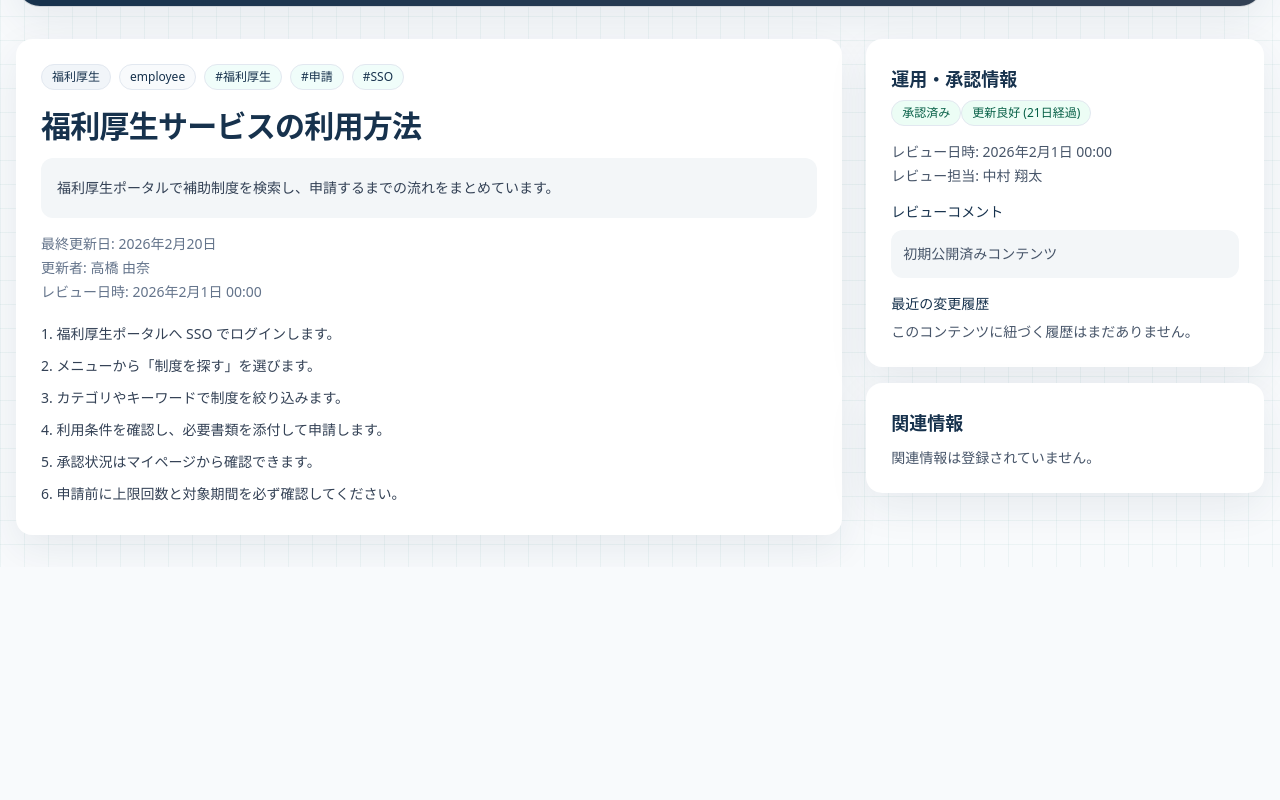
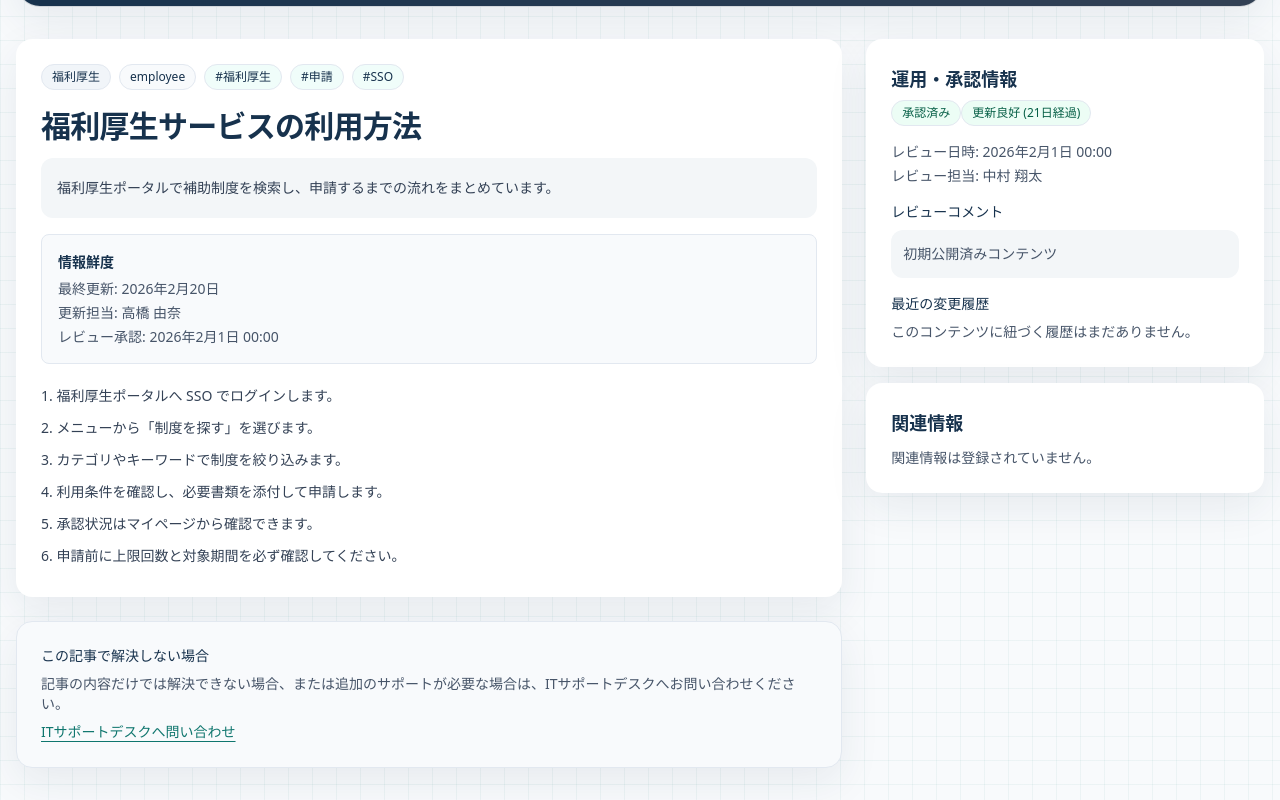
Before and after one commit to akira882/NaviDeskApp, a Next.js app: page /articles/benefits-usage in a window 1280 px wide. Shown: the part 272-1072 px from the top of the page. Before the commit the page ends 839 px from the top, so only its background shows below. Built offline with nearby package versions, Linux system fonts and the light colour scheme.

Commit message:
オーケストレーション体制に変更

```diff
--- a/app/components/ai-guide-client.tsx
+++ b/app/components/ai-guide-client.tsx
@@ -107,7 +107,10 @@ export function AiGuideClient({
                     </Link>
                   ))
                 ) : (
-                  <p className="text-sm text-slate-600">関連候補は見つかりませんでした。別キーワードで再検索してください。</p>
+                  <div className="space-y-2 text-sm text-slate-600">
+                    <p>関連候補は見つかりませんでした。別キーワードで再検索してください。</p>
+                    <Link href="/articles/helpdesk-contact" className="inline-block font-medium text-teal-700 underline underline-offset-4">ITサポートデスクへ問い合わせ</Link>
+                  </div>
                 )}
               </div>
             </>
--- a/app/components/article-detail-client.tsx
+++ b/app/components/article-detail-client.tsx
@@ -55,12 +55,26 @@ export function ArticleDetailClient({
             </div>
             <h2 className="text-xl font-semibold tracking-tight text-ink sm:text-2xl lg:text-3xl">{article.title}</h2>
             <p className="rounded-xl bg-surface-muted p-3 text-xs leading-6 text-slate-700 sm:p-4 sm:text-sm sm:leading-7">{article.summary}</p>
-            <div className="space-y-0.5 text-xs text-slate-500 sm:space-y-1 sm:text-sm">
-              <p>最終更新日: {formatDate(article.updatedAt)}</p>
-              <p>更新者: {userNameById[article.updatedBy] ?? "不明"}</p>
-              <p>レビュー日時: {formatDateTime(article.reviewedAt)}</p>
+            <div className="rounded-lg border border-slate-200 bg-slate-50 p-3 sm:p-4">
+              <h3 className="mb-2 text-sm font-semibold text-ink">情報鮮度</h3>
+              <div className="space-y-0.5 text-xs text-slate-600 sm:space-y-1 sm:text-sm">
+                <p>最終更新: {formatDate(article.updatedAt)}</p>
+                <p>更新担当: {userNameById[article.updatedBy] ?? "不明"}</p>
+                <p>レビュー承認: {formatDateTime(article.reviewedAt)}</p>
+              </div>
             </div>
             <div className="whitespace-pre-line text-xs leading-7 text-slate-700 sm:text-sm sm:leading-8">{article.content}</div>
+          </CardContent>
+        </Card>
+        <Card className="border-slate-200 bg-slate-50">
+          <CardContent className="space-y-2">
+            <p className="text-sm font-medium text-ink">この記事で解決しない場合</p>
+            <p className="text-xs leading-6 text-slate-600 sm:text-sm">
+              記事の内容だけでは解決できない場合、または追加のサポートが必要な場合は、ITサポートデスクへお問い合わせください。
+            </p>
+            <Link href="/articles/helpdesk-contact" className="inline-block text-sm font-medium text-teal-700 underline underline-offset-4">
+              ITサポートデスクへ問い合わせ
+            </Link>
           </CardContent>
         </Card>
       </article>
--- a/app/components/faq-search-client.tsx
+++ b/app/components/faq-search-client.tsx
@@ -76,6 +76,7 @@ export function FAQSearchClient({
               <div className="flex flex-wrap gap-2">
                 <Link href="/categories" className="font-medium text-teal-700 underline underline-offset-4">カテゴリから確認する</Link>
                 <Link href="/ai-guide" className="font-medium text-teal-700 underline underline-offset-4">AI案内で関連候補を見る</Link>
+                <Link href="/articles/helpdesk-contact" className="font-medium text-teal-700 underline underline-offset-4">ITサポートデスクへ問い合わせ</Link>
               </div>
             </CardContent>
           </Card>
--- a/app/components/home-client.tsx
+++ b/app/components/home-client.tsx
@@ -97,6 +97,7 @@ export function HomeClient({ categories }: { categories: Category[] }) {
                       <Link href="/tasks" className="text-sm font-medium text-teal-700 underline underline-offset-4">タスクハブを見る</Link>
                       <Link href="/categories" className="text-sm font-medium text-teal-700 underline underline-offset-4">カテゴリから探す</Link>
                       <Link href="/ai-guide" className="text-sm font-medium text-teal-700 underline underline-offset-4">AI案内を試す</Link>
+                      <Link href="/articles/helpdesk-contact" className="text-sm font-medium text-teal-700 underline underline-offset-4">ITサポートデスクへ問い合わせ</Link>
                     </div>
                   </div>
                 )
@@ -130,8 +131,8 @@ export function HomeClient({ categories }: { categories: Category[] }) {
         <Card>
           <CardContent className="space-y-3 sm:space-y-4">
             <div className="flex items-center justify-between">
-              <h2 className="text-base font-semibold text-ink sm:text-lg">最近更新された重要情報</h2>
-              <Badge className="bg-slate-50 text-xs">運用優先</Badge>
+              <h2 className="text-base font-semibold text-ink sm:text-lg">よく見られている記事</h2>
+              <Badge className="bg-teal-50 text-xs text-teal-700">人気</Badge>
             </div>
             <div className="space-y-2.5 sm:space-y-3">
               {recentArticles.map((article) => (
--- a/lib/server/session.ts
+++ b/lib/server/session.ts
@@ -1,39 +1,57 @@
 import "server-only";
 
-import { env } from "@/lib/env";
-import { userRepository } from "@/data/repositories/content-repository";
+import { mockAuthProvider } from "@/lib/auth/mock-auth-provider";
+import type { AuthProvider } from "@/lib/auth/auth-provider";
+import type { Role, User } from "@/types/domain";
 
 /**
- * ⚠️ WARNING: MVP IMPLEMENTATION ONLY ⚠️
+ * Current authentication provider
  *
- * This is a mock authentication implementation for development and prototyping.
+ * ⚠️ MVP CONFIGURATION: Using MockAuthProvider
  *
- * CRITICAL LIMITATIONS:
- * 1. Returns the same role for ALL users (from environment variable)
- * 2. No actual user authentication or session management
- * 3. Cannot distinguish between different users
- * 4. NOT SUITABLE FOR PRODUCTION USE
- *
- * PRODUCTION REQUIREMENTS:
- * - Replace with SSO/OIDC integration (NextAuth.js, Auth0, Okta, etc.)
- * - Implement user-level session management
- * - Extract role from authenticated user's claims/groups
- * - Add CSRF protection and secure cookie handling
+ * To enable production SSO/OIDC:
+ * 1. Implement SSOAuthProvider (see lib/auth/sso-auth-provider.ts)
+ * 2. Replace mockAuthProvider with ssoAuthProvider
+ * 3. Update environment configuration
  *
  * See docs/PRODUCTION_ROADMAP.md Phase 1 for migration plan.
+ */
+const authProvider: AuthProvider = mockAuthProvider;
+
+/**
+ * Get the current session role
  *
- * @returns The fixed role from environment variable (NOT user-specific)
+ * ⚠️ MVP IMPLEMENTATION: Returns fixed role from environment variable
+ *
+ * In production, this will return the authenticated user's role from SSO/OIDC session.
+ *
+ * @returns The current user's role
  */
-export function getSessionRole() {
-  return env.NAVIDESK_SESSION_ROLE;
+export function getSessionRole(): Role {
+  const userOrPromise = authProvider.getCurrentUser();
+  // MockAuthProvider returns User synchronously; future SSO providers may return Promise<User>
+  // For MVP, we expect synchronous User. Production SSO migration will require async handling.
+  const user: User = userOrPromise instanceof Promise
+    ? (() => { throw new Error("Unexpected async auth provider. SSO migration required."); })()
+    : userOrPromise;
+  return user.role;
 }
 
 /**
- * ⚠️ WARNING: MVP IMPLEMENTATION ONLY ⚠️
+ * Get the current session user
  *
- * This returns a mock user based on the environment role, not an actual authenticated user.
- * In production, this should return the authenticated user from the session.
+ * ⚠️ MVP IMPLEMENTATION: Returns mock user based on environment role
+ *
+ * In production, this will return the authenticated user from SSO/OIDC session.
+ *
+ * @returns The current authenticated user
  */
-export function getSessionUser() {
-  return userRepository.getCurrentUser(getSessionRole());
+export function getSessionUser(): User {
+  const userOrPromise = authProvider.getCurrentUser();
+  // MockAuthProvider returns User synchronously; future SSO providers may return Promise<User>
+  // For MVP, we expect synchronous User. Production SSO migration will require async handling.
+  const user: User = userOrPromise instanceof Promise
+    ? (() => { throw new Error("Unexpected async auth provider. SSO migration required."); })()
+    : userOrPromise;
+  return user;
 }
```
Also changed, not shown: 1 other file (tests, documents, lock files or other folders).
